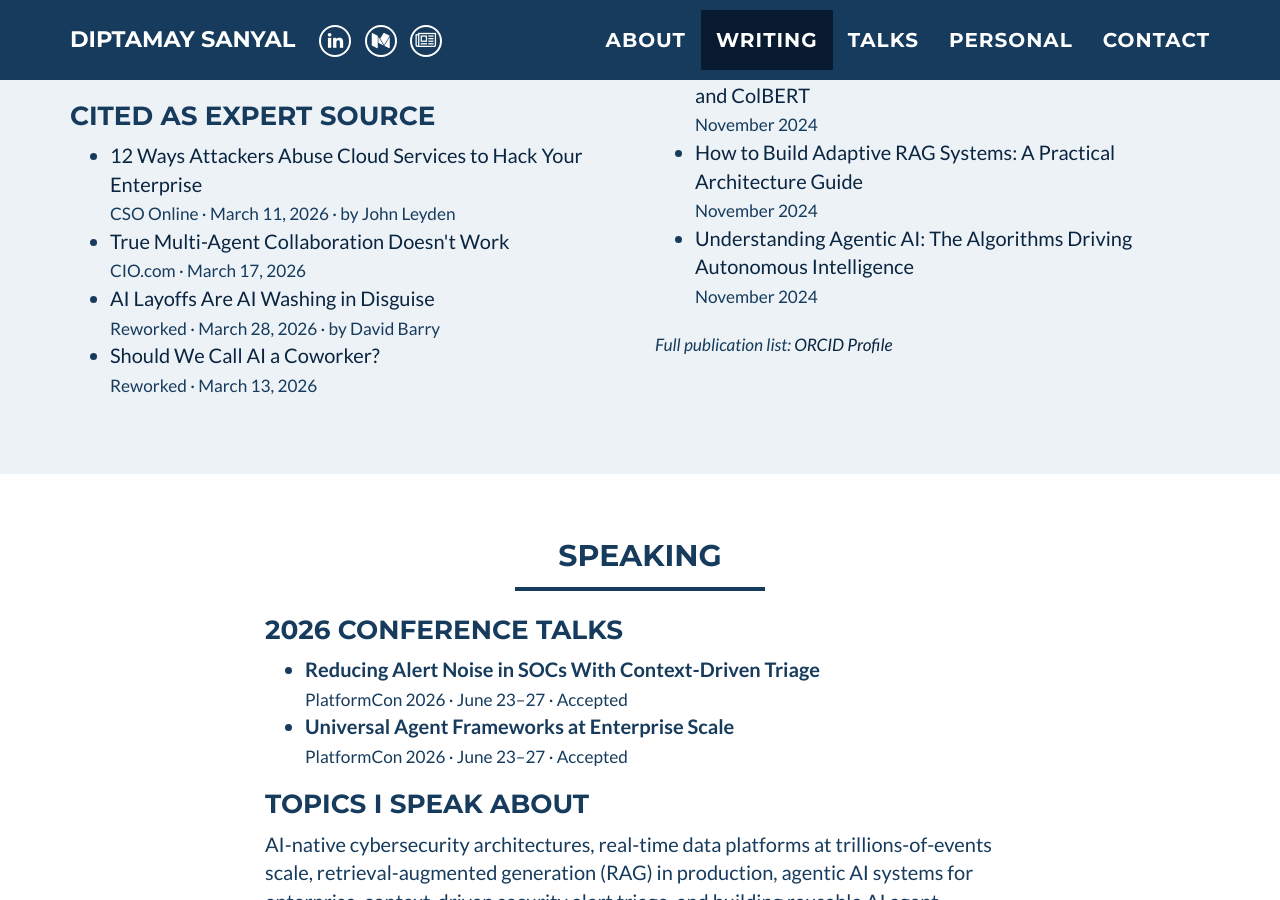
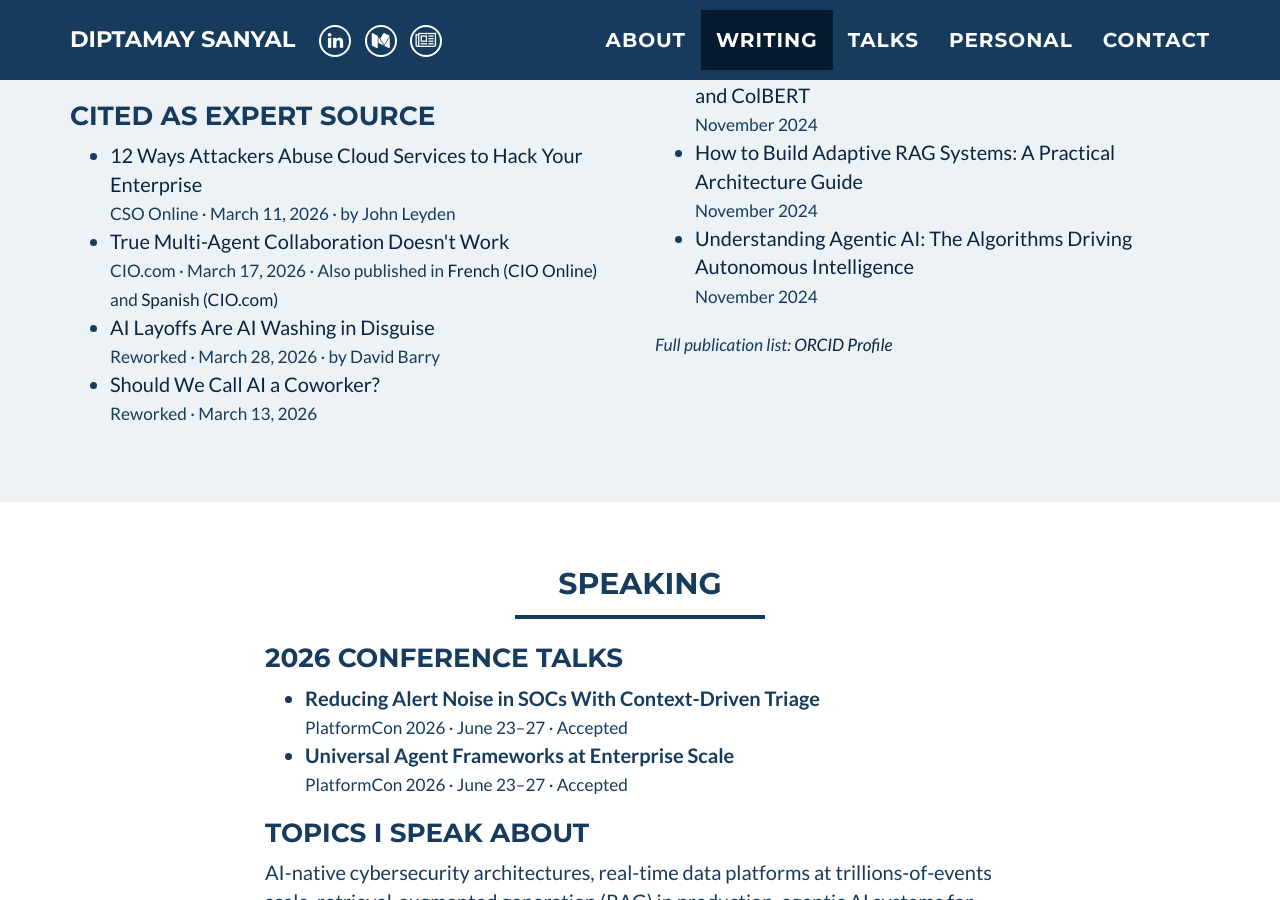
Before and after one commit to diptamay/diptamay.github.io, a Jekyll site: the page built from index.html, in a window 1280 px wide and 900 px high, scrolled down 1849 px. Built offline with Jekyll 4.4.1, drawn with Linux system fonts in a browser that asks for light colours.

Commit message:
Updated international

```diff
--- a/_includes/publications.html
+++ b/_includes/publications.html
@@ -32,7 +32,7 @@
           </li>
           <li>
             <a href="https://www.cio.com/article/4143420/true-multi-agent-collaboration-doesnt-work.html" target="_blank">True Multi-Agent Collaboration Doesn't Work</a><br/>
-            <small>CIO.com &middot; March 17, 2026</small>
+            <small>CIO.com &middot; March 17, 2026 &middot; Also published in <a href="https://www.cio-online.com/actualites/lire-la-collaboration-entre-agents-ia-est-vouee-a-l-echec-16916.html" target="_blank">French (CIO Online)</a> and <a href="https://www.cio.com/article/4146802/la-verdadera-colaboracion-entre-multiples-agentes-no-funciona.html" target="_blank">Spanish (CIO.com)</a></small>
           </li>
           <li>
             <a href="https://www.reworked.co/employee-experience/how-companies-use-ai-to-justify-mass-cuts/" target="_blank">AI Layoffs Are AI Washing in Disguise</a><br/>
```
